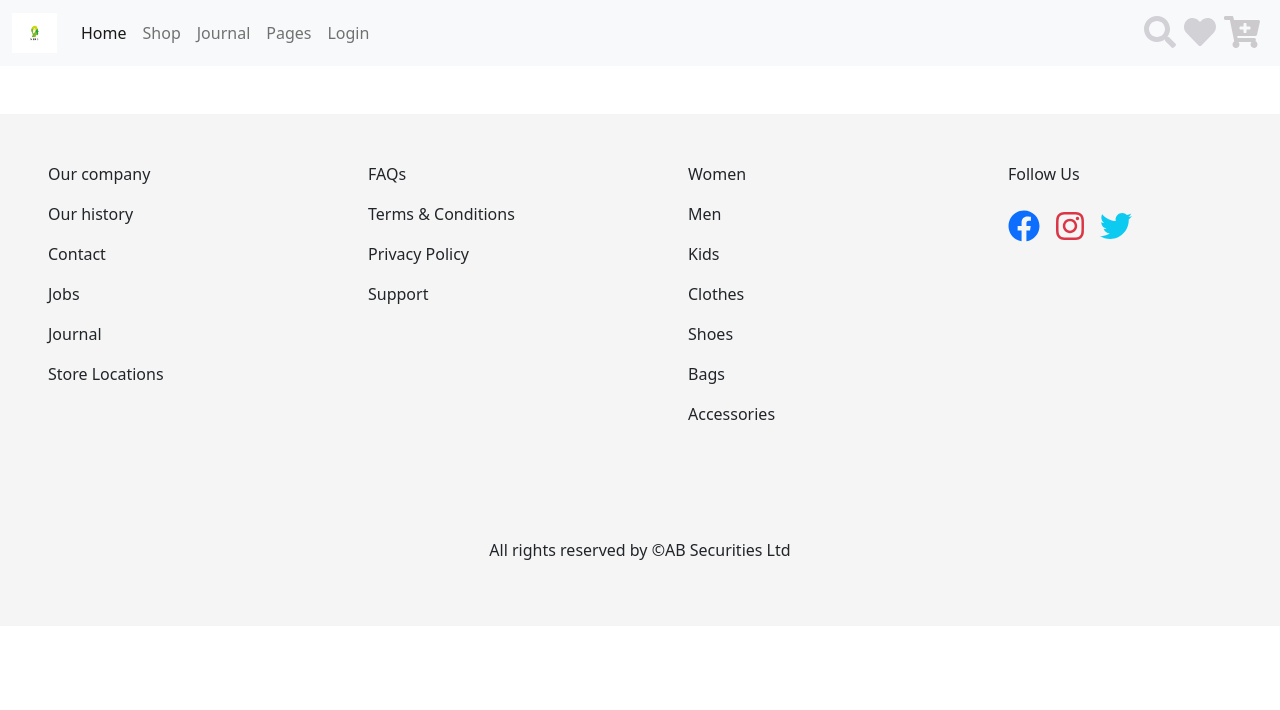
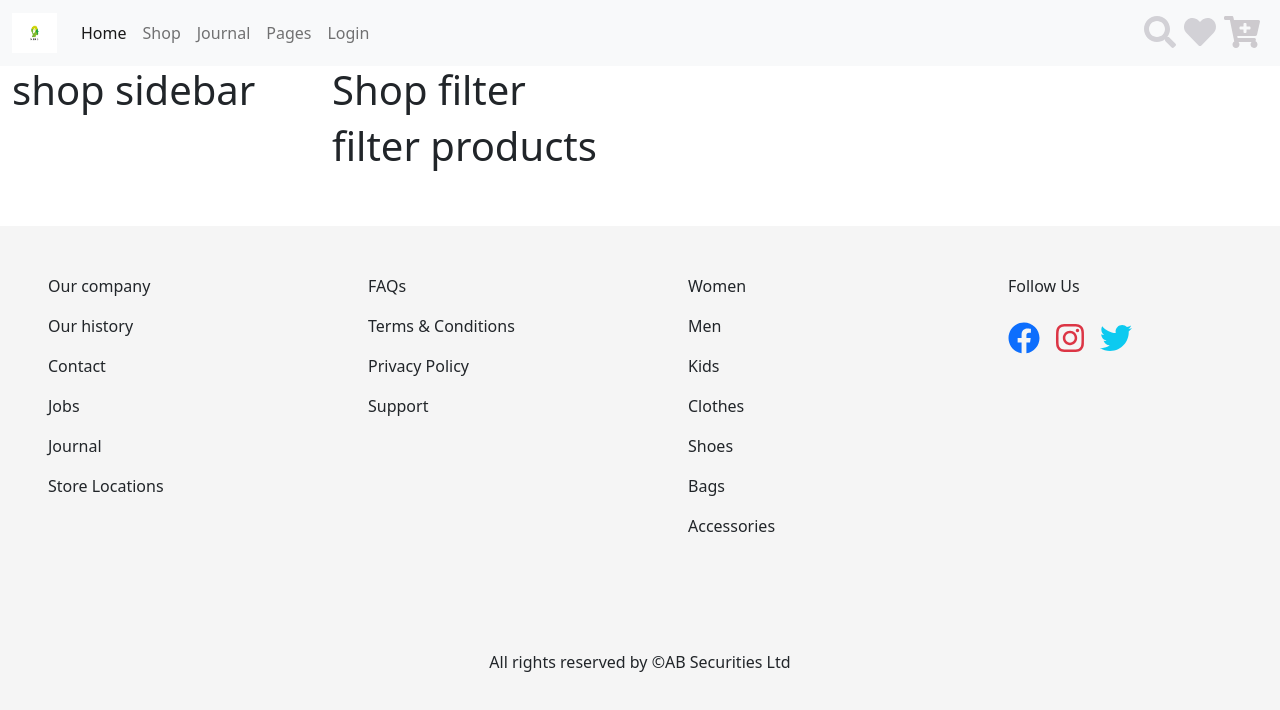
Before and after one commit to dalwer001/eCommerce-client, a React (Create React App) app: page /shop in a window 1280 px wide. Shown: the top 710 px of the page. Built offline with nearby package versions, Linux system fonts and the light colour scheme.

Commit message:
shop created

```diff
--- a/src/App.js
+++ b/src/App.js
@@ -12,6 +12,7 @@ import { createContext, useState } from 'react';
 import Footer from './Component/FrontEnd/Shared/Footer/Footer';
 import Gallery from './Component/FrontEnd/Gallery/Gallery';
 import Navbar from './Component/FrontEnd/Shared/Navbar/Navbar';
+import Shop from './Component/FrontEnd/Shop/Shop/Shop';
 axios.defaults.baseURL = "https://fakestoreapi.com";
 
 export const UserContext = createContext();
@@ -41,6 +42,9 @@ function App() {
           <Route path="/login">
             <Login></Login>
           </Route>
+          <Route path="/shop">
+            <Shop></Shop>
+          </Route>
         </Switch>
         <Footer/>
     </Router>
--- a/src/Component/FrontEnd/Shared/Navbar/Navbar.js
+++ b/src/Component/FrontEnd/Shared/Navbar/Navbar.js
@@ -19,7 +19,7 @@ const Navbar = () => {
                 <a class="nav-link active" aria-current="page" href="/home">Home</a>
               </li>
               <li class="nav-item">
-                <a class="nav-link" href="#">Shop</a>
+                <a class="nav-link" href="/shop">Shop</a>
               </li>
               <li class="nav-item dropdown">
                 <a class="nav-link" href="#"> Journal </a>
@@ -28,7 +28,7 @@ const Navbar = () => {
                 <a class="nav-link" href="#" tabindex="-1" aria-disabled="true">Pages</a>
               </li>
               <li class="nav-item">
-                <a class="nav-link" href="login" >Login</a>
+                <a class="nav-link" href="/login" >Login</a>
               </li>
             </ul>
             <form class="d-flex">
--- /dev/null
+++ b/src/Component/FrontEnd/Shop/FilterProducts/FilterProducts.js
@@ -0,0 +1,11 @@
+import React from 'react';
+
+const FilterProducts = () => {
+    return (
+        <div>
+            <h1>filter products</h1>
+        </div>
+    );
+};
+
+export default FilterProducts;
--- /dev/null
+++ b/src/Component/FrontEnd/Shop/Shop/Shop.js
@@ -0,0 +1,21 @@
+import React from 'react';
+import FilterProducts from '../FilterProducts/FilterProducts';
+import ShopFilter from '../ShopFilter/ShopFilter';
+import ShopSidebar from '../ShopSidebar/ShopSidebar';
+
+const Shop = () => {
+    return (
+        <div className="row m-0">
+            <div className="col-md-3">
+                <ShopSidebar></ShopSidebar>
+            </div>
+            <div className="col-md-9">
+                <ShopFilter></ShopFilter>
+                <FilterProducts></FilterProducts>
+            </div>
+
+        </div>
+    );
+};
+
+export default Shop;
--- /dev/null
+++ b/src/Component/FrontEnd/Shop/ShopFilter/ShopFilter.js
@@ -0,0 +1,11 @@
+import React from 'react';
+
+const ShopFilter = () => {
+    return (
+        <div>
+            <h1>Shop filter</h1>
+        </div>
+    );
+};
+
+export default ShopFilter;
--- /dev/null
+++ b/src/Component/FrontEnd/Shop/ShopSidebar/ShopSidebar.js
@@ -0,0 +1,11 @@
+import React from 'react';
+
+const ShopSidebar = () => {
+    return (
+        <div>
+            <h1>shop sidebar</h1>
+        </div>
+    );
+};
+
+export default ShopSidebar;
```
Also changed, not shown: src/Component/FrontEnd/Shop/FilterProducts/FilterProducts.css (added), src/Component/FrontEnd/Shop/ShopFilter/ShopFilter.css (added), src/Component/FrontEnd/Shop/ShopSidebar/ShopSidebar.css (added).
